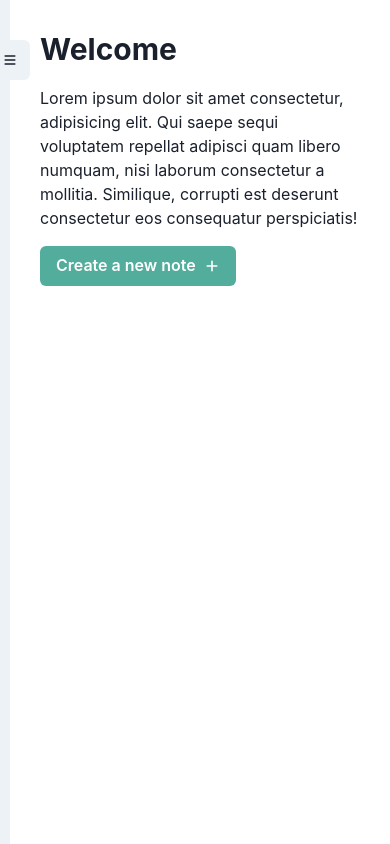
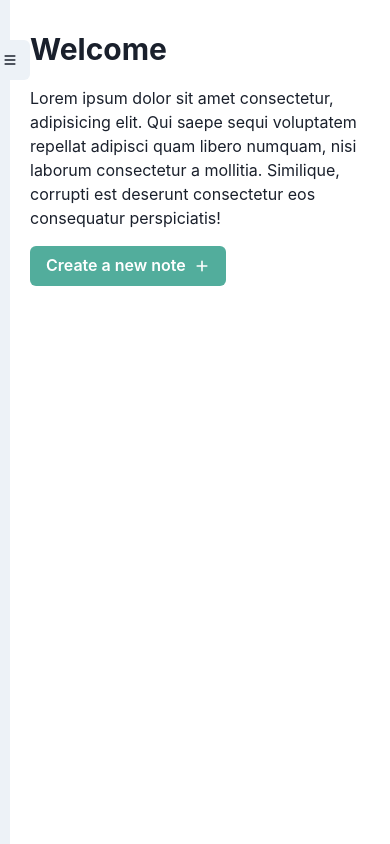
Before and after one commit to oreoluwa-bs/notes-app-gql-ts, a React (Create React App) app in the folder app/: page /app in a window 390 px wide. Built offline with nearby package versions, Linux system fonts and the light colour scheme.

Commit message:
bug: Fixed mobile sidenav

```diff
--- a/app/src/components/Dashboard/SideBar/index.tsx
+++ b/app/src/components/Dashboard/SideBar/index.tsx
@@ -19,8 +19,8 @@ import SideNavLink from "./SideNavLink";
 
 interface SideNavProps {
   isOpen: boolean;
-  onClose?: (event: React.MouseEvent<HTMLButtonElement, MouseEvent>) => void;
-  onOpen?: (event: React.MouseEvent<HTMLButtonElement, MouseEvent>) => void;
+  onOpen?: () => void;
+  onClose?: () => void;
 }
 
 const SideBar = ({ isOpen, onOpen, onClose }: SideNavProps) => {
@@ -40,7 +40,7 @@ const SideBar = ({ isOpen, onOpen, onClose }: SideNavProps) => {
       height="100vh"
       w="260px"
       py="0.5rem"
-      position="fixed"
+      position={{ base: "absolute", lg: "fixed" }}
       transition="all 0.5s"
       transform={!isOpen ? "translateX(0)" : "translateX(-250px)"}
       display="flex"
--- a/app/src/pages/dashboard/index.tsx
+++ b/app/src/pages/dashboard/index.tsx
@@ -29,7 +29,9 @@ const DashboardPage = (props: DashboardProps) => {
           bg="white"
           height="inherit"
           ml="auto"
-          width={isSideNavOpen ? "calc(100% - 10px)" : "calc(100% - 260px)"}
+          width={{
+            lg: isSideNavOpen ? "calc(100% - 10px)" : "calc(100% - 260px)",
+          }}
           transition="width 0.55s"
           px="30px"
         >
```
